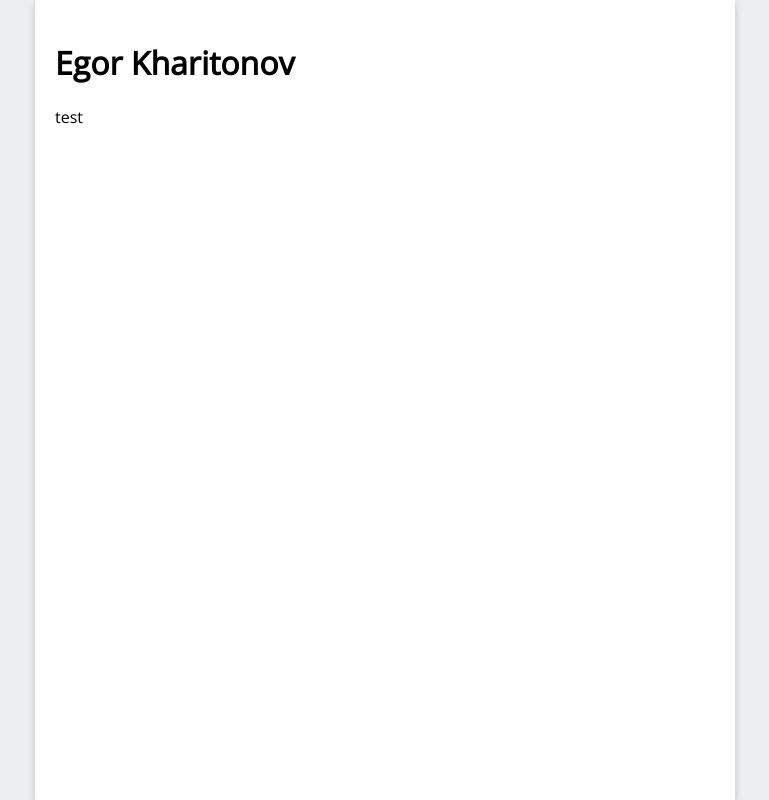
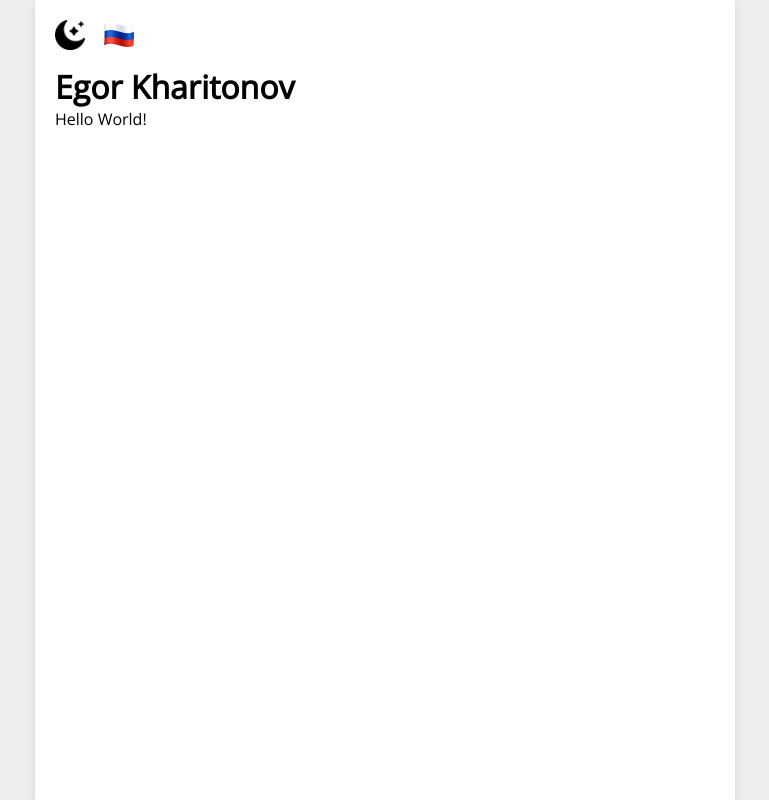
Before and after one commit to kharitonov-egor/kharitonovegor.com, a PHP site: page / in a window 1280 px wide. Shown: the whole page, without its empty margins (255-1024 px from the left). Run offline with PHP 8.4, Linux system fonts and the light colour scheme.

Commit message:
added dark mode and language switchers

```diff
--- a/index.html
+++ b/index.html
@@ -8,16 +8,31 @@
         <meta name="viewport" content="width=device-width, initial-scale=1.0">
         <link rel="stylesheet" href="styles.css">
         <link rel="icon" href="images/favicon.ico">
-        <title>Kharitonov Egor</title>
+        <title id="titleName">Kharitonov Egor</title>
 
     </head>
 
-    <body>
+    <body id="body">
 
-        <div class="container">
-            <h1>Egor Kharitonov</h1>
-            <p>test</p>
+        <div class="container" id="container">
+
+            <div class="headerButtons">
+
+                <button value="Dark theme" id="DarkButton" class="buttons">
+                    <img src="images/moon.png" class="buttonsImages" id="DarkButtonImage">
+                </button>
+
+                <button value="Поменять язык" id="languagebutton" class="buttons">
+                    <img src="images/ru.png" class="buttonsImages" id="LanguageButtonImage">
+                </button>
+
+            </div>
+
+            <h1 id="MyName">Egor Kharitonov</h1>
+            <p id="helloworld">Hello World!</p>
+
         </div>
+
 
         <script src="script.js"></script>
     </body>
--- /dev/null
+++ b/script.js
@@ -0,0 +1,53 @@
+const darkthemebutton = document.querySelector('#DarkButton')
+const body = document.querySelector('#body')
+const container = document.querySelector('#container')
+const languagebutton = document.querySelector('#languagebutton')
+const MyName = document.querySelector('#MyName')
+const helloworld = document.querySelector('#helloworld')
+const titleName = document.querySelector('#titleName')
+const DarkButtonImage = document.querySelector('#DarkButtonImage')
+const LanguageButtonImage = document.querySelector('#LanguageButtonImage')
+
+var root = document.querySelector(':root')
+
+let DarkFlag = 1;
+
+darkthemebutton.onclick = function () {
+    if (DarkFlag == 1){
+        root.style.setProperty('--bg-color','#424242');
+        root.style.setProperty('--con-color','#212121');
+        DarkButtonImage.src = "images/sun.png"
+        container.style.color= 'white';
+        container.style.boxShadow =  "0 4px 8px 0 rgba(0, 0, 0, 10)";
+        DarkFlag = 0
+    } else if (DarkFlag==0){
+        root.style.setProperty('--bg-color','#edeef0');
+        root.style.setProperty('--con-color','white');
+        DarkButtonImage.src = "images/moon.png"
+        container.style.color= 'black';
+        container.style.boxShadow =  "0 4px 8px 0 rgba(0, 0, 0, 0.1)";
+        DarkFlag = 1
+    }
+}
+
+let LanguageFlag = 1;
+
+languagebutton.onclick = function () {
+    if (LanguageFlag == 1){
+        MyName.innerHTML = "Егор Харитонов"
+        helloworld.innerHTML = "Привет, мир!"
+        titleName.innerHTML = "Харитонов Егор"
+        darkthemebutton.value = "Тёмная тема"
+        languagebutton.value = "Change language"
+        LanguageButtonImage.src="images/us.png"
+        LanguageFlag = 0
+    } else if (LanguageFlag==0){
+        MyName.innerHTML = "Egor Kharitonov"
+        helloworld.innerHTML = "Hello, world!"
+        titleName.innerHTML = "Kharitonov Egor"
+        languagebutton.value = "Поменять язык"
+        LanguageButtonImage.src="images/ru.png"
+        LanguageFlag = 1
+    }
+
+}
--- a/styles.css
+++ b/styles.css
@@ -1,11 +1,18 @@
 @import url('https://fonts.googleapis.com/css2?family=Open+Sans&display=swap');
+
+:root {
+    --bg-color:#edeef0;
+    --con-color: white;
+}
+
 
 body {
     font-family: 'Open Sans', sans-serif;
     margin: 0;
     width: 100vw;
     height: 100vh;
-    background-color: #edeef0;
+    background-color: var(--bg-color);
+    transition: background-color 0.35s;
 }
 
 div {
@@ -18,11 +25,39 @@ div {
     height: 100%;
     margin: 0 auto;
     padding: 20px;
-    background-color: white;
-    box-shadow: 0 4px 8px 0 rgba(0, 0, 0, 0.1), 0 4px 8px 0 rgba(0, 0, 0, 0.1);
+    background-color: var(--con-color);
+    box-shadow: 0 4px 8px 0 rgba(0, 0, 0, 0.1);
+    color:black;
+    transition: color 0.35s;
+    transition: background-color 0.35s;
+    transition: box-shadow 0.35s;
 }
 
 p {
     font-size: 16px;
     text-align: justify;
+    margin: 0;
 }
+
+h1 {
+    margin: 0;
+}
+
+.headerButtons {
+    height: 30px;
+    margin-bottom: 15px;
+}
+
+.buttons {
+    width: 30px;
+    height: 30px;
+    padding: 0;
+    border: none;
+    background-color: var(--con-color);
+    margin-right: 15px;
+}
+
+.buttonsImages {
+    height: 30px;
+    width: 30px;
+}
```
Also changed, not shown: images/moon.png (added), images/ru.png (added), images/sun.png (added), images/us.png (added).
